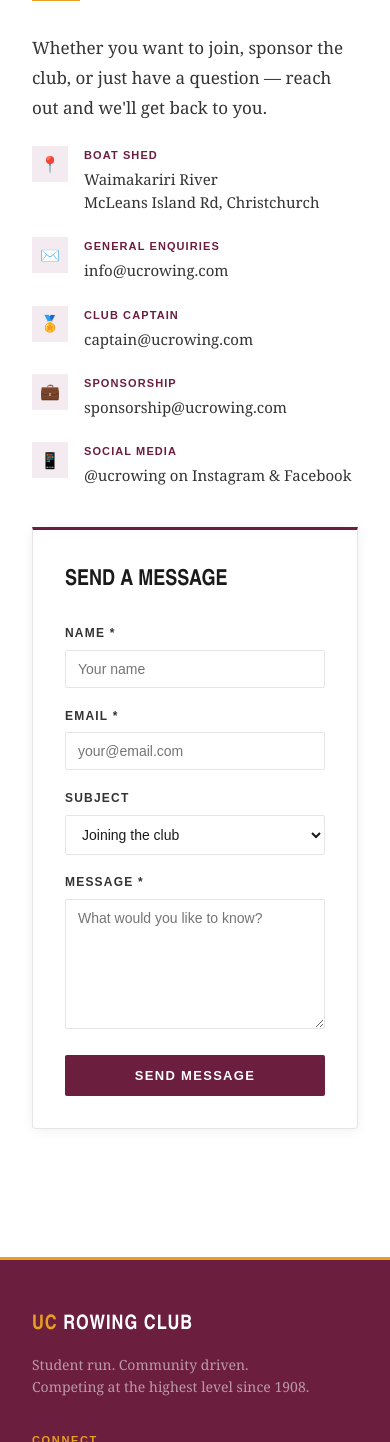
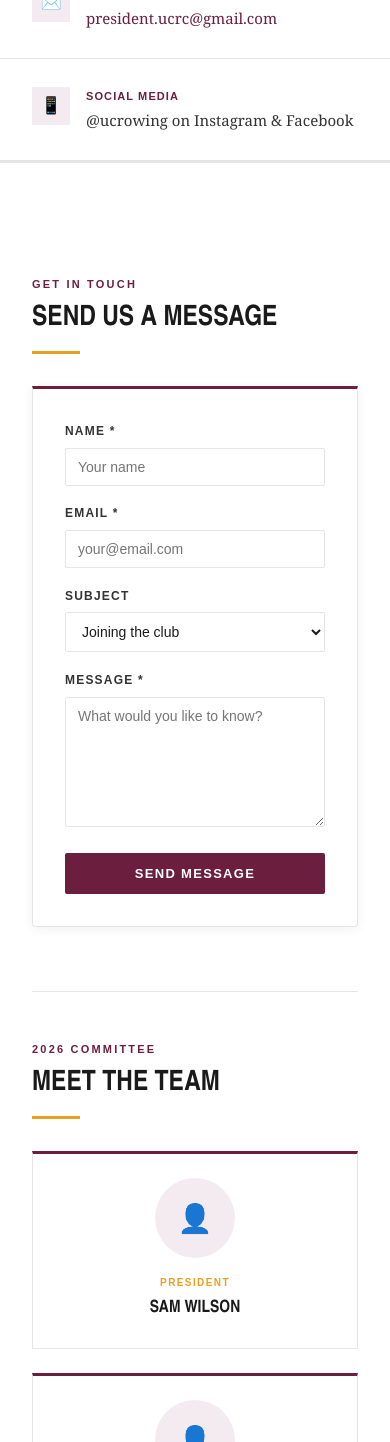
Before and after one commit to UCRCpres/UC-ROWING-SITE, a plain HTML site: page contact.html in a window 390 px wide. Shown: the part 422-1864 px from the top of the page. Drawn offline with Linux system fonts and the light colour scheme.

Commit message:
Refactor contact and about pages: update committee section and improve contact info layout

```diff
--- a/contact.html
+++ b/contact.html
@@ -6,35 +6,93 @@
 <title>Contact — UC Rowing Club</title>
 <link rel="stylesheet" href="style.css">
 <style>
-  .contact-grid {
+  .contact-info-bar {
     display: grid;
-    grid-template-columns: 1fr 1fr;
-    gap: 4rem;
-    align-items: start;
+    grid-template-columns: repeat(3, 1fr);
+    gap: 1px;
+    background: var(--border);
+    border-top: 3px solid var(--gold);
+    border-bottom: 3px solid var(--border);
+    margin-bottom: 3rem;
   }
-  .contact-info {
+  .contact-info-item {
+    background: var(--white);
+    padding: 1.75rem 2rem;
     display: flex;
-    flex-direction: column;
-    gap: 1.5rem;
-    margin-top: 1.5rem;
+    align-items: flex-start;
+    gap: 1rem;
   }
-  .contact-item { display: flex; gap: 1rem; align-items: flex-start; }
   .contact-icon {
-    width: 36px; height: 36px; min-width: 36px;
-    background: var(--red-light);
+    width: 38px; height: 38px; min-width: 38px;
+    background: var(--maroon-light);
     display: flex; align-items: center; justify-content: center;
-    font-size: 16px;
+    font-size: 17px;
   }
   .contact-label {
     font-family: Arial, sans-serif; font-size: 11px;
     font-weight: 700; letter-spacing: 0.1em;
-    text-transform: uppercase; color: var(--red);
-    margin-bottom: 0.2rem;
+    text-transform: uppercase; color: var(--maroon);
+    margin-bottom: 0.25rem;
   }
   .contact-value { font-size: 15px; color: var(--gray-dark); line-height: 1.5; }
+  .contact-value a { color: var(--maroon); text-decoration: none; }
+  .contact-value a:hover { text-decoration: underline; }
+
+  .form-wrap {
+    max-width: 640px;
+    margin: 0 auto 4rem;
+  }
+
+  /* COMMITTEE */
+  .committee-grid {
+    display: grid;
+    grid-template-columns: repeat(3, 1fr);
+    gap: 1.5rem;
+    margin-top: 2rem;
+  }
+  .committee-card {
+    background: var(--white);
+    border: 1px solid var(--border);
+    border-top: 3px solid var(--maroon);
+    padding: 1.5rem;
+    text-align: center;
+  }
+  .committee-photo {
+    width: 80px; height: 80px;
+    border-radius: 50%;
+    background: var(--maroon-light);
+    margin: 0 auto 1rem;
+    display: flex; align-items: center; justify-content: center;
+    font-size: 28px;
+    color: var(--maroon);
+    overflow: hidden;
+  }
+  .committee-photo img {
+    width: 100%; height: 100%; object-fit: cover;
+  }
+  .committee-role {
+    font-family: Arial, sans-serif;
+    font-size: 10px;
+    font-weight: 700;
+    letter-spacing: 0.14em;
+    text-transform: uppercase;
+    color: var(--gold);
+    margin-bottom: 0.3rem;
+  }
+  .committee-name {
+    font-family: 'Arial Narrow', Arial, sans-serif;
+    font-size: 17px;
+    font-weight: 700;
+    text-transform: uppercase;
+    color: var(--black);
+  }
 
   @media (max-width: 768px) {
-    .contact-grid { grid-template-columns: 1fr; gap: 2.5rem; }
+    .contact-info-bar { grid-template-columns: 1fr; }
+    .committee-grid { grid-template-columns: 1fr 1fr; }
+  }
+  @media (max-width: 480px) {
+    .committee-grid { grid-template-columns: 1fr; }
   }
 </style>
 </head>
@@ -49,44 +107,23 @@
   </div>
 </div>
 
-<main>
-  <div class="contact-grid">
-    <div>
-      <p class="section-eyebrow">Get in touch</p>
-      <h2 class="section-title">We'd love to hear from you</h2>
-      <div class="section-rule"></div>
-      <p class="section-body">Whether you want to join, sponsor the club, or just have a question — reach out and we'll get back to you.</p>
-
-      <div class="contact-info">
-        <div class="contact-item">
+<!-- CONTACT INFO BAR -->
+<div class="contact-info-bar">
+  <div class="contact-info-item">
     <div class="contact-icon">📍</div>
     <div>
       <div class="contact-label">Boat shed</div>
       <div class="contact-value">Waimakariri River<br>McLeans Island Rd, Christchurch</div>
     </div>
   </div>
-        <div class="contact-item">
+  <div class="contact-info-item">
     <div class="contact-icon">✉️</div>
     <div>
-            <div class="contact-label">General enquiries</div>
-            <div class="contact-value">info@ucrowing.com</div>
+      <div class="contact-label">Email us</div>
+      <div class="contact-value"><a href="mailto:president.ucrc@gmail.com">president.ucrc@gmail.com</a></div>
     </div>
   </div>
-        <div class="contact-item">
-          <div class="contact-icon">🏅</div>
-          <div>
-            <div class="contact-label">Club captain</div>
-            <div class="contact-value">captain@ucrowing.com</div>
-          </div>
-        </div>
-        <div class="contact-item">
-          <div class="contact-icon">💼</div>
-          <div>
-            <div class="contact-label">Sponsorship</div>
-            <div class="contact-value">sponsorship@ucrowing.com</div>
-          </div>
-        </div>
-        <div class="contact-item">
+  <div class="contact-info-item">
     <div class="contact-icon">📱</div>
     <div>
       <div class="contact-label">Social media</div>
@@ -94,13 +131,17 @@
     </div>
   </div>
 </div>
-    </div>
 
-    <div>
-      <form class="form-box" style="margin-top: 0; border: 1px solid var(--border); border-top: 3px solid var(--red); padding: 2rem;"
+<main>
+
+  <!-- CONTACT FORM -->
+  <div class="form-wrap">
+    <p class="section-eyebrow">Get in touch</p>
+    <h2 class="section-title">Send us a message</h2>
+    <div class="section-rule"></div>
+    <form class="form-box" style="margin-top: 1.5rem;"
       action="https://formspree.io/f/YOUR_FORM_ID" method="POST"
       onsubmit="handleSubmit(event)">
-        <div class="form-title">Send a message</div>
       <div class="form-group">
         <label>Name *</label>
         <input type="text" name="name" required placeholder="Your name">
@@ -128,7 +169,62 @@
       </div>
     </form>
   </div>
+
+  <hr class="divider">
+
+  <!-- COMMITTEE -->
+  <p class="section-eyebrow">2026 Committee</p>
+  <h2 class="section-title">Meet the team</h2>
+  <div class="section-rule"></div>
+
+  <div class="committee-grid">
+    <div class="committee-card">
+      <div class="committee-photo">👤</div>
+      <div class="committee-role">President</div>
+      <div class="committee-name">Sam Wilson</div>
     </div>
+    <div class="committee-card">
+      <div class="committee-photo">👤</div>
+      <div class="committee-role">Vice-President</div>
+      <div class="committee-name">Charlie Poulter</div>
+    </div>
+    <div class="committee-card">
+      <div class="committee-photo">👤</div>
+      <div class="committee-role">Treasurer</div>
+      <div class="committee-name">Jaden Allen</div>
+    </div>
+    <div class="committee-card">
+      <div class="committee-photo">👤</div>
+      <div class="committee-role">Secretary</div>
+      <div class="committee-name">Martine Sandberg</div>
+    </div>
+    <div class="committee-card">
+      <div class="committee-photo">👤</div>
+      <div class="committee-role">Men's Captain</div>
+      <div class="committee-name">Harry Galvan</div>
+    </div>
+    <div class="committee-card">
+      <div class="committee-photo">👤</div>
+      <div class="committee-role">Women's Captain</div>
+      <div class="committee-name">Isabelle Welch</div>
+    </div>
+    <div class="committee-card">
+      <div class="committee-photo">👤</div>
+      <div class="committee-role">General Exec</div>
+      <div class="committee-name">David Ritchie</div>
+    </div>
+    <div class="committee-card">
+      <div class="committee-photo">👤</div>
+      <div class="committee-role">General Exec</div>
+      <div class="committee-name">Lachie Matla</div>
+    </div>
+    <div class="committee-card">
+      <div class="committee-photo">👤</div>
+      <div class="committee-role">General Exec</div>
+      <div class="committee-name">Fergus Johnston</div>
+    </div>
+  </div>
+
 </main>
 
 <div id="footer-placeholder"></div>
```
Also changed, not shown: about.html (+0 -74 lines), 1 other file. Lines whose indentation alone changed are shown as unchanged.
